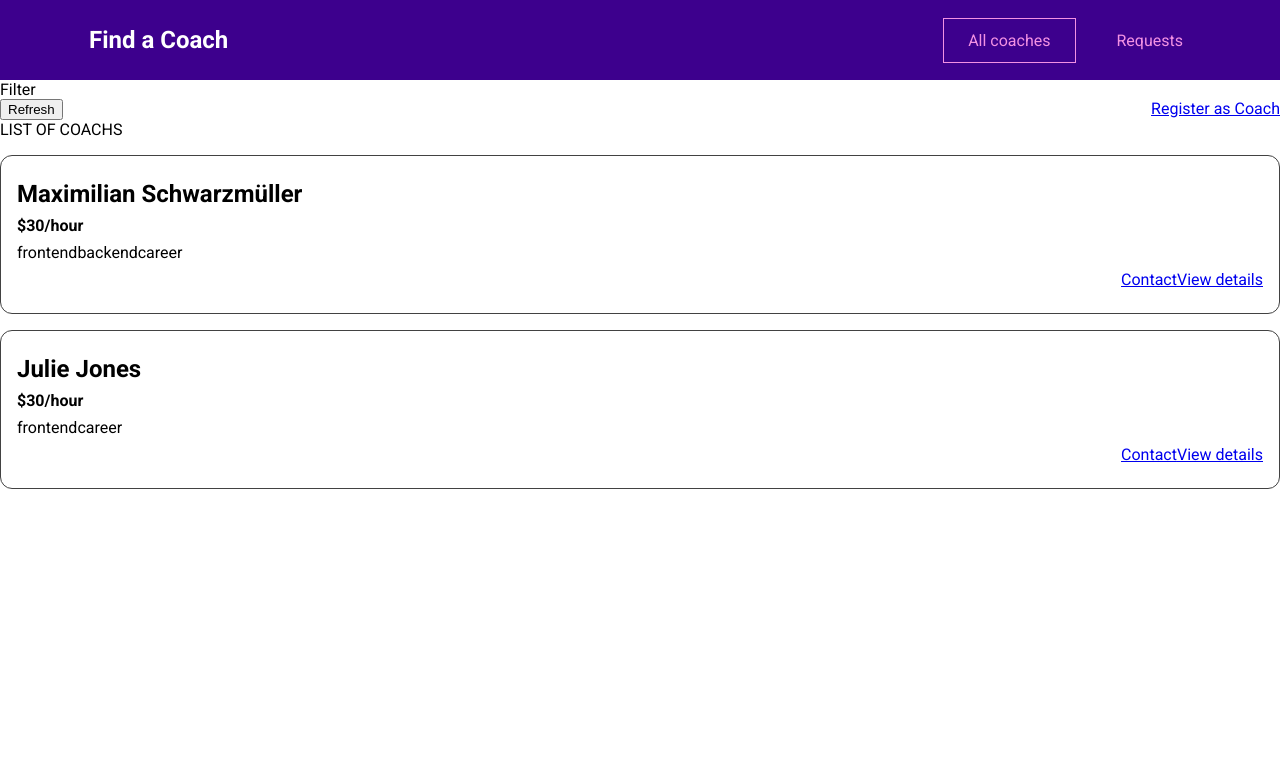
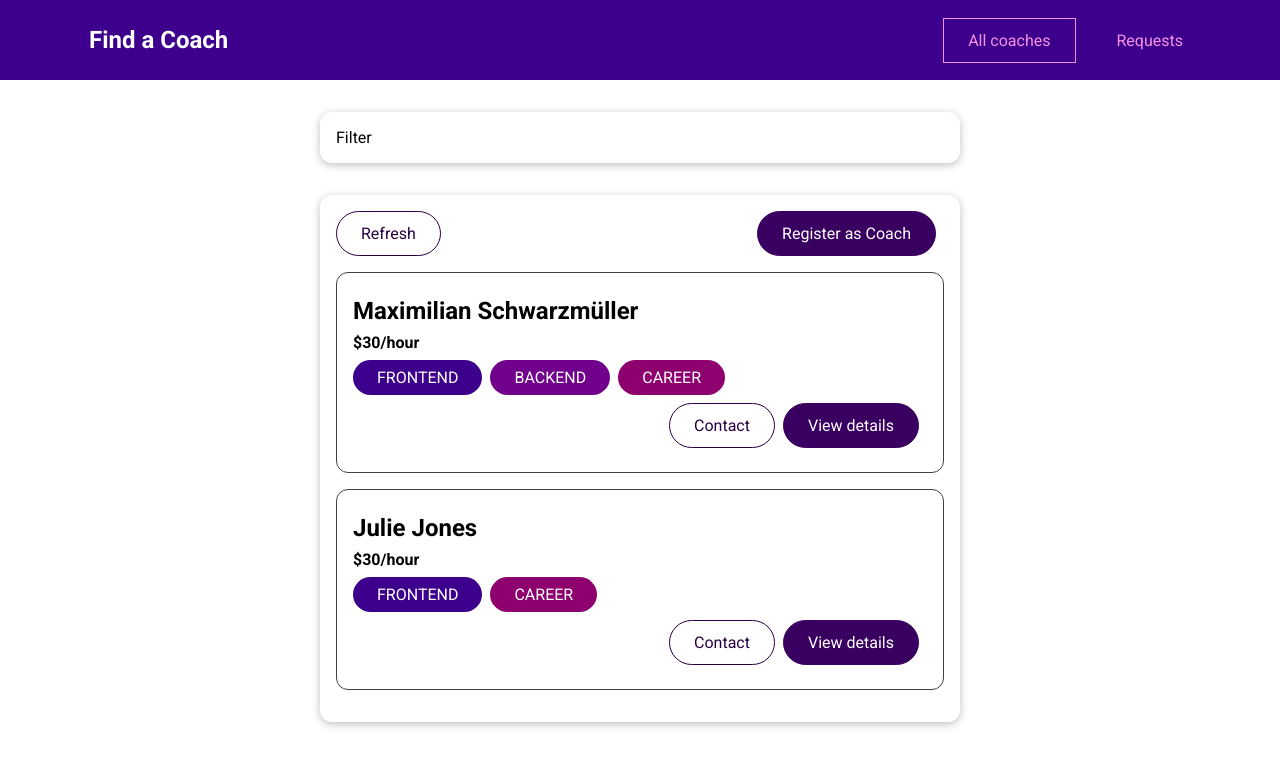
Before and after one commit to mauricio-luan/vue-course-final_project, a Vue app: page /coaches in a window 1280 px wide. Shown: the top 766 px of the page. Built offline with nearby package versions, Linux system fonts and the light colour scheme.

Commit message:
feat: build base components

```diff
--- /dev/null
+++ b/src/components/UI/BaseBadge.vue
@@ -0,0 +1,43 @@
+<template>
+  <span class="badge" :class="type">
+    {{ text }}
+  </span>
+</template>
+
+<script>
+export default {
+  props: ['type', 'title'],
+
+  computed: {
+    text() {
+      return this.title.toUpperCase()
+    },
+  },
+}
+</script>
+
+<style scoped>
+.badge {
+  background-color: #ccc;
+  color: #252525;
+  border-radius: 30px;
+  padding: 0.5rem 1.5rem;
+  display: inline-block;
+  margin-right: 0.5rem;
+}
+
+.frontend {
+  background-color: #3d008d;
+  color: white;
+}
+
+.backend {
+  background-color: #71008d;
+  color: white;
+}
+
+.career {
+  background-color: #8d006e;
+  color: white;
+}
+</style>
--- /dev/null
+++ b/src/components/UI/BaseButton.vue
@@ -0,0 +1,62 @@
+<template>
+  <button v-if="!link" :class="mode">
+    <slot></slot>
+  </button>
+
+  <router-link v-else :to="to" :class="mode">
+    <slot></slot>
+  </router-link>
+</template>
+
+<script>
+export default {
+  props: {
+    mode: { type: String, required: false, default: '' },
+    link: { type: Boolean, required: false, default: false },
+    to: { type: String, required: false, default: '#' },
+  },
+}
+</script>
+
+<style scoped>
+button,
+a {
+  text-decoration: none;
+  padding: 0.75rem 1.5rem;
+  font: inherit;
+  background-color: #3a0061;
+  border: 1px solid #3a0061;
+  color: white;
+  cursor: pointer;
+  border-radius: 30px;
+  margin-right: 0.5rem;
+  display: inline-block;
+}
+
+a:hover,
+a:active,
+button:hover,
+button:active {
+  background-color: #270041;
+  border-color: #270041;
+}
+
+.flat {
+  background-color: transparent;
+  color: #3a0061;
+  border: none;
+}
+
+.outline {
+  background-color: transparent;
+  border-color: #270041;
+  color: #270041;
+}
+
+.flat:hover,
+.flat:active,
+.outline:hover,
+.outline:active {
+  background-color: #edd2ff;
+}
+</style>
--- /dev/null
+++ b/src/components/UI/BaseCard.vue
@@ -0,0 +1,15 @@
+<template>
+  <div class="card">
+    <slot></slot>
+  </div>
+</template>
+
+<style scoped>
+.card {
+  border-radius: 12px;
+  box-shadow: 0 2px 8px rgba(0, 0, 0, 0.26);
+  padding: 1rem;
+  margin: 2rem auto;
+  max-width: 40rem;
+}
+</style>
--- a/src/components/coaches/CoachItem.vue
+++ b/src/components/coaches/CoachItem.vue
@@ -3,13 +3,11 @@
     <h3>{{ fullName }}</h3>
     <h4>${{ rate }}/hour</h4>
     <div>
-      <span v-for="area in areas" :key="area">
-        {{ area }}
-      </span>
+      <base-badge v-for="area in areas" :key="area" :type="area" :title="area"></base-badge>
     </div>
     <div class="actions">
-      <router-link :to="coachContactUrl">Contact</router-link>
-      <router-link :to="coachDetailsUrl">View details</router-link>
+      <base-button link mode="outline" :to="coachContactUrl">Contact</base-button>
+      <base-button link :to="coachDetailsUrl">View details</base-button>
     </div>
   </li>
 </template>
--- a/src/pages/coaches/CoachesList.vue
+++ b/src/pages/coaches/CoachesList.vue
@@ -1,14 +1,15 @@
 <template>
-  <section>Filter</section>
+  <section>
+    <base-card>Filter</base-card>
+  </section>
 
   <section>
+    <base-card>
       <div class="controls">
-      <button>Refresh</button>
-      <router-link :to="{ name: 'coach-register' }">Register as Coach</router-link>
+        <base-button mode="outline">Refresh</base-button>
+        <base-button link :to="{ name: 'coach-register' }"> Register as Coach </base-button>
       </div>
-
       <ul v-if="hasCoaches">
-      LIST OF COACHS
         <CoachItem
           v-for="coach in getAllCoaches"
           :key="coach.id"
@@ -20,8 +21,8 @@
         >
         </CoachItem>
       </ul>
-
-    <h3 v-else>No coaches found</h3>
+      <h3 v-else>No coaches found.</h3>
+    </base-card>
   </section>
 </template>
 
```
Also changed, not shown: src/main.js (+7 -0 lines). Lines whose indentation alone changed are shown as unchanged.
